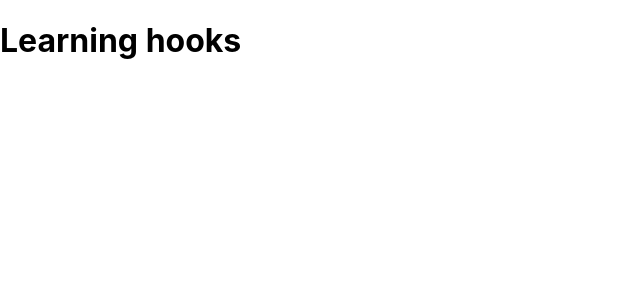
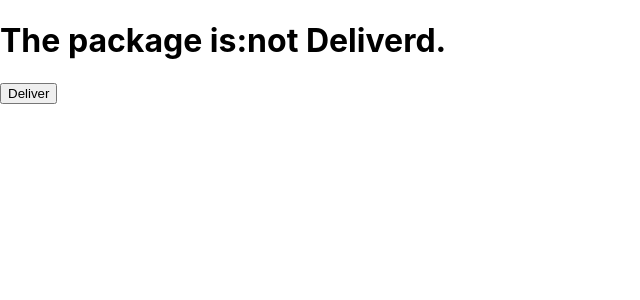
Before and after one commit to KristofferLeemburg/linkedin-learning-hooks, a React (Create React App) app: page / in a window 1280 px wide. Shown: the top 300 px of the page, without its empty margins (0-640 px from the left). Built offline with nearby package versions, Linux system fonts and the light colour scheme.

Commit message:
Incorporating the useState Hook

```diff
--- a/src/index.js
+++ b/src/index.js
@@ -1,16 +1,19 @@
-import React from 'react';
+import React, {useState} from 'react';
 import ReactDOM from 'react-dom';
 import './index.css';
-import App from './App';
 
-const [, , third] = ["Irene","Kristoffer","Piet"]
-
-console.log(third)
-
-
+function App() {
+  const [status, setStatus] = useState("not Deliverd");
+return(
+  <div>
+    <h1>The package is:{status}.</h1>
+    <button onClick={() => setStatus("Delivered")}>Deliver</button>
+  </div>
+)
+}
 ReactDOM.render(
   <React.StrictMode>
-    <App name="hooks"/>
+    <App />
   </React.StrictMode>,
   document.getElementById('root')
 );
```
